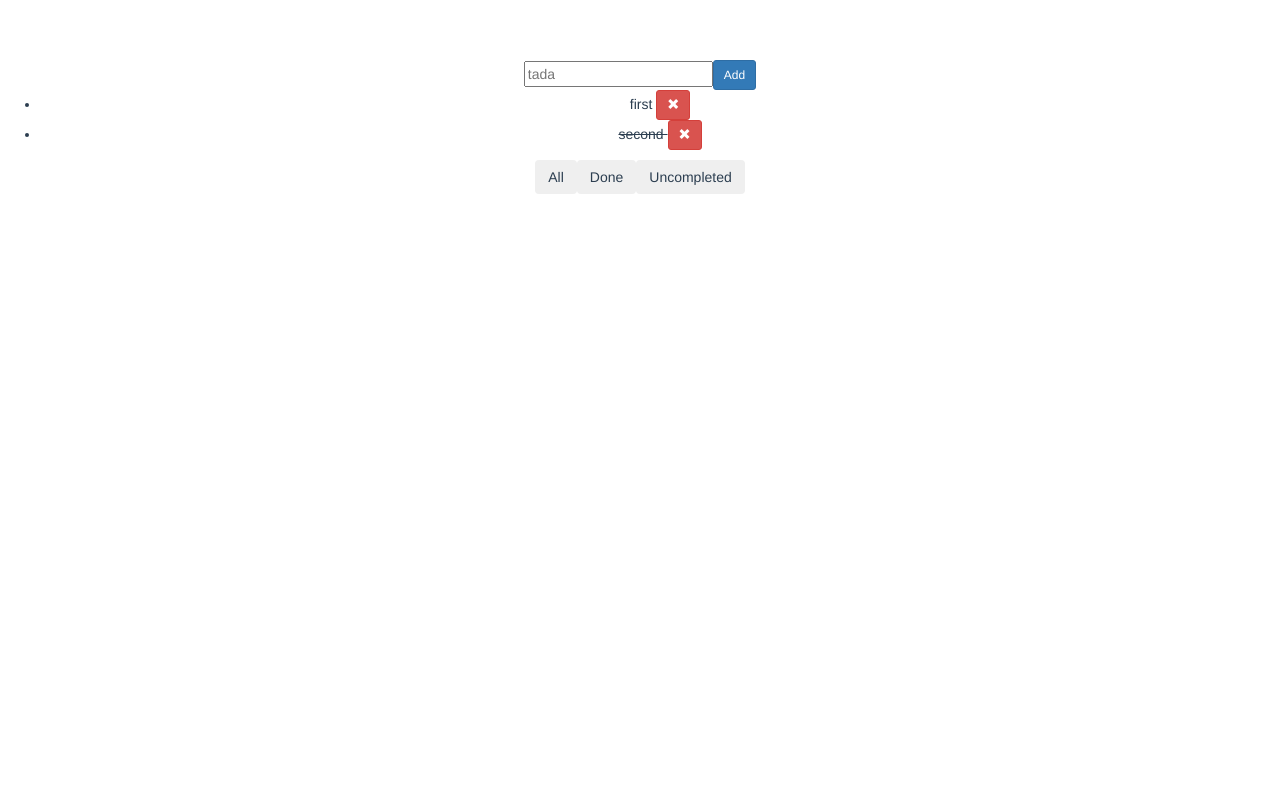
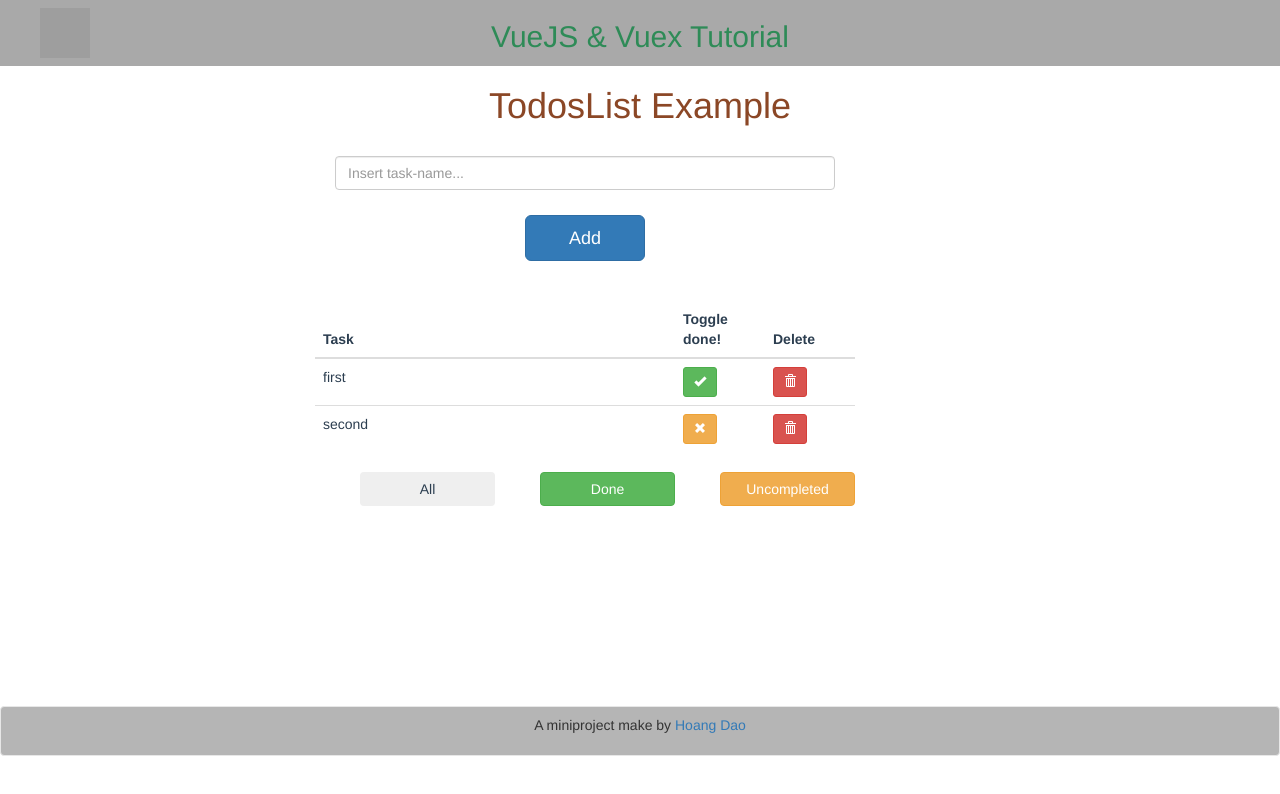
Before and after one commit to daohoangbk/todoslist, a Vue app: page / in a window 1280 px wide. Shown: the top 794 px of the page. Built offline with nearby package versions, Linux system fonts and the light colour scheme; grey boxes are pictures that could not be loaded.

Commit message:
Complete app todolist 7/8

```diff
--- a/src/App.vue
+++ b/src/App.vue
@@ -1,9 +1,32 @@
 <template>
+<div class="page-app">
+  <div class="header">
+    <div class="title row">
+      <div class="col-md-2 col-xs-2 image">
+        <img src="https://vuejs.org/images/logo.png">
+      </div>
+      <div class="col-md-10 col-xs-10 title-text">
+        <h2>VueJS & Vuex Tutorial</h2>
+      </div>
+    </div>
+
+  </div>
   <div id="app">
-    <FormAddItem></FormAddItem>
-    <ListItem></ListItem>
-    <ViewOptions></ViewOptions>
+    <b><h1>TodosList Example</h1></b>
+    <div class="container row">
+      <div class="col-md-3 col-xs-3"></div>
+      <div class="col-md-6 col-xs-6">
+        <FormAddItem></FormAddItem>
+        <ListItem></ListItem>
+        <ViewOptions></ViewOptions>
+      </div>
+      <div class="col-md-3 col-xs-3"></div>
+    </div>
   </div>
+  <div class="footer navbar navbar-default navbar-static-bottom">
+    <p>A miniproject make by <a href="https://www.facebook.com/daohoang134" target="_blank">Hoang Dao</a></p>
+  </div>
+</div>
 </template>
 
 <script>
@@ -23,11 +46,60 @@ export default {
 
 <style>
 #app {
-  font-family: 'Avenir', Helvetica, Arial, sans-serif;
-  -webkit-font-smoothing: antialiased;
-  -moz-osx-font-smoothing: grayscale;
+  /*font-family: 'Avenir', Helvetica, Arial, sans-serif;*/
+  /*-webkit-font-smoothing: antialiased;*/
+  /*-moz-osx-font-smoothing: grayscale;*/
+  /*text-align: center;*/
+  color: #2c3e50;
+  /*margin-top: 60px;*/
+  min-height: 600px;
+}
+
+h2 {
   text-align: center;
-  color: #2c3e50;
-  margin-top: 60px;
+  color: #2E8B57;
+  margin-left: -100px;
 }
+
+h1 {
+  text-align: center;
+  color: #8B4726;
+}
+
+.title {
+  background-color: darkgray;
+  display: flex;
+}
+
+.title-text {
+  width: 100%;
+}
+
+.image {
+  width: 100px
+}
+
+input {
+  padding: 10px;
+}
+
+img {
+  width: 50px;
+  height: 50px;
+  margin: 8px 8px 8px 25px;
+}
+
+.footer {
+  margin-top: 20px;
+  padding: 8px;
+  width: 100%;
+  height: 20px;
+  text-align: center;
+  background-color: #B5B5B5;
+}
+.row {
+  margin-left: 0px;
+  margin-right: 0px;
+}
+
 </style>
--- a/src/components/FormAddItem.vue
+++ b/src/components/FormAddItem.vue
@@ -1,12 +1,17 @@
 <template>
-  <div>
-    <input :value="inputText" @input="changeText"  placeholder="tada" />
-    <button class="btn btn-primary btn-sm" @click="addItem">Add</button>
+<div class="formadditem">
+  <div class="form-group">
+    <input class="form-control" :value="inputText" @input="changeText" placeholder="Insert task-name..." />
+  </div>
+  <button class="btn btn-primary btn-lg btn-add" @click="addItem">Add</button>
 </div>
 </template>
 
 <script>
-  import { mapGetters, mapActions } from 'vuex'
+import {
+  mapGetters,
+  mapActions
+} from 'vuex'
 
 export default {
   computed: {
@@ -24,3 +29,19 @@
   }
 }
 </script>
+
+<style>
+input {
+  margin-right: 10px;
+}
+.btn-add {
+  width: 120px;
+  margin: 10px 0px 20px 0px;
+}
+
+.formadditem {
+  text-align: center;
+  margin: 20px;
+}
+
+</style>
--- a/src/components/ListItem.vue
+++ b/src/components/ListItem.vue
@@ -1,15 +1,22 @@
 <template>
 <div>
-  <ul>
-    <li v-for="(item, index) in todosList" v-if="isShow( item.done)">
-      <span
-        v-bind:class="item.done ? 'done' : ''"
-        @click="changeDoneItem($event, index)">
-        {{item.text}}
-      </span>
-      <button class="btn btn-danger btn-sm" @click="removeItem($event, index)"><i class="glyphicon glyphicon-remove"></i></button>
-    </li>
-  </ul>
+  <table class="table">
+    <thead>
+      <tr class="row">
+        <th class="col-md-8 col-xs-8">Task</th>
+        <th class="col-md-2 col-xs-2">Toggle done!</th>
+        <th class="col-md-2 col-xs-2">Delete</th>
+      </tr>
+    </thead>
+    <tbody>
+      <tr v-for="(item, index) in todosList" v-if="isShow( item.done)" class="row">
+        <td v-bind:class="item.done ? 'done' : ''" class="col-md-8 col-xs-8">{{item.text}}</td>
+        <td v-if="!item.done" class="col-md-2 col-xs-2"><button class="btn btn-success btn-sm" @click="changeDoneItem($event, index)"><i class="glyphicon glyphicon-ok"></i></button></td>
+        <td v-else class="col-md-2 col-xs-2"><button class="btn btn-warning btn-sm" @click="changeDoneItem($event, index)"><i class="glyphicon glyphicon-remove"></i></button></td>
+        <td class="col-md-2 col-xs-2"><button class="btn btn-danger btn-sm" @click="removeItem($event, index)"><i class="glyphicon glyphicon-trash"></i></button></td>
+      </tr>
+    </tbody>
+  </table>
 </div>
 </template>
 
@@ -56,8 +63,3 @@
     }
   }
 </script>
-<style>
-  .done {
-    text-decoration: line-through;
-  }
-</style>
--- a/src/components/ViewOptions.vue
+++ b/src/components/ViewOptions.vue
@@ -1,8 +1,12 @@
 <template>
-  <div>
-    <button class="btn" @click="changeView($event, 'all')">All</button>
-    <button class="btn" @click="changeView($event, 'done')">Done</button>
-    <button class="btn" @click="changeView($event, 'uncompleted')">Uncompleted</button>
+  <div class="row viewoptions">
+    <div class="col-md-1 col-xs-1"></div>
+    <button class="btn-view btn col-md-3 col-xs-3" @click="changeView($event, 'all')">All</button>
+    <div class="col-md-1 col-xs-1"></div>
+    <button class="btn-view btn btn-success col-md-3 col-xs-3" @click="changeView($event, 'done')">Done</button>
+    <div class="col-md-1 col-xs-1"></div>
+    <button class="btn-view btn btn-warning col-md-3 col-xs-3" @click="changeView($event, 'uncompleted')">Uncompleted</button>
+    <div class="col-md-1 col-xs-1"></div>
   </div>
 </template>
 
```
Lines whose indentation alone changed are shown as unchanged.
